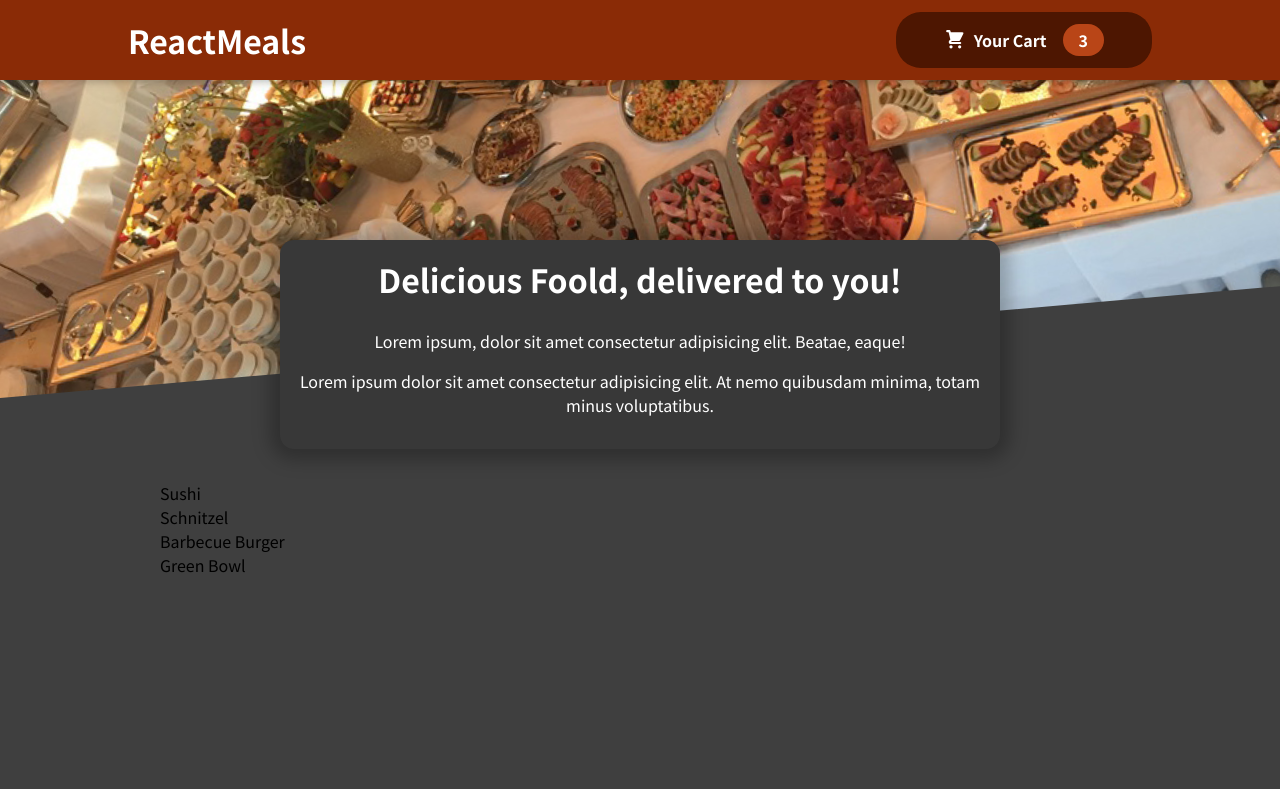
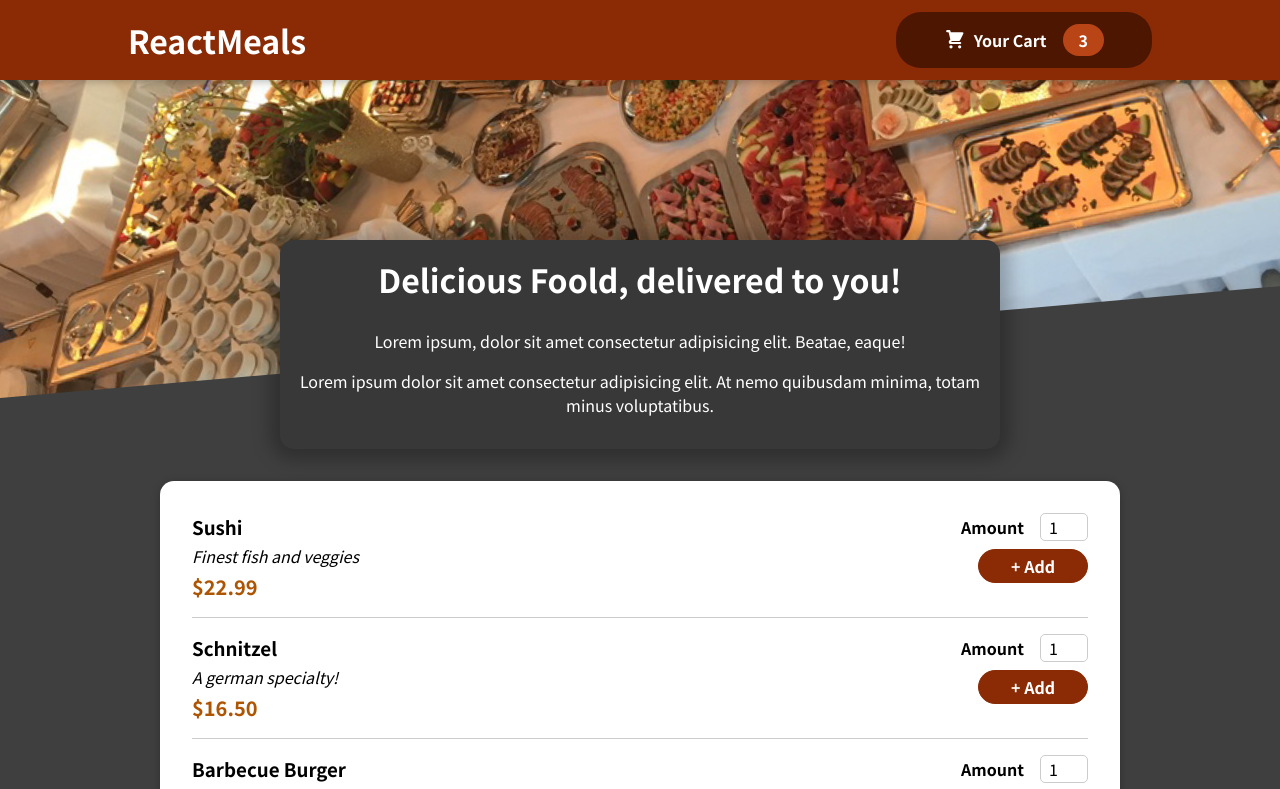
Before and after one commit to cqm655/React-order-food, a React (Create React App) app: page / in a window 1280 px wide. Shown: the top 789 px of the page. Built offline with nearby package versions, Linux system fonts and the light colour scheme.

Commit message:
added card, input, cart modules

```diff
--- a/src/components/Meals/AvailableMeals.js
+++ b/src/components/Meals/AvailableMeals.js
@@ -1,4 +1,6 @@
-import classes from './AvailableMeals.module.css';
+import Card from "../UI/Card";
+import classes from "./AvailableMeals.module.css";
+import MealItem from "./MeallItem/MealItem";
 
 const DUMMY_MEALS = [
   {
@@ -28,10 +30,20 @@
 ];
 
 const AvailableMeals = () => {
-  const mealsList = DUMMY_MEALS.map((meal) => <li>{meal.name}</li>);
+  const mealsList = DUMMY_MEALS.map((meal) => (
+    <MealItem
+      id={meal.id}
+      key={meal.id}
+      name={meal.name}
+      description={meal.description}
+      price={meal.price}
+    />
+  ));
   return (
     <section className={classes.meals}>
-      <ul>{mealsList}</ul>
+      <Card>
+        <ul>{mealsList}</ul>
+      </Card>
     </section>
   );
 };
--- /dev/null
+++ b/src/components/Meals/MeallItem/MealItem.js
@@ -0,0 +1,20 @@
+import classes from "./MealItem.module.css";
+import MealItemForm from "./MealItemForm";
+
+const MealItem = (props) => {
+  const price = `$${props.price.toFixed(2)}`;
+  return (
+    <li className={classes.meal}>
+      <div>
+        <h3>{props.name}</h3>
+        <div className={classes.description}>{props.description}</div>
+        <div className={classes.price}>{price}</div>
+      </div>
+      <div>
+        <MealItemForm id={props.id} />
+      </div>
+    </li>
+  );
+};
+
+export default MealItem;
--- /dev/null
+++ b/src/components/Meals/MeallItem/MealItem.module.css
@@ -0,0 +1,22 @@
+.meal {
+  display: flex;
+  justify-content: space-between;
+  margin: 1rem;
+  padding-bottom: 1rem;
+  border-bottom: 1px solid #ccc;
+}
+
+.meal h3 {
+  margin: 0 0 0.25rem 0;
+}
+
+.description {
+  font-style: italic;
+}
+
+.price {
+  margin-top: 0.25rem;
+  font-weight: bold;
+  color: #ad5502;
+  font-size: 1.25rem;
+}
--- /dev/null
+++ b/src/components/Meals/MeallItem/MealItemForm.js
@@ -0,0 +1,20 @@
+import Input from '../../UI/Input';
+import classes from './MealItemForm.module.css';
+
+const MealItemForm = props => {
+    return (
+        <form action="" className={classes.form}>
+            <Input label="Amount" input={{
+                id: 'amount_' + props.id,
+                type: 'number',
+                min: '1',
+                max: '5',
+                step: '1',
+                defaultValue: '1'
+            }}/>
+            <button className={classes.button}>+ Add</button>
+        </form>
+    )
+}
+
+export default MealItemForm;
--- /dev/null
+++ b/src/components/Meals/MeallItem/MealItemForm.module.css
@@ -0,0 +1,20 @@
+.form {
+  text-align: right;
+}
+
+.form button {
+  font: inherit;
+  cursor: pointer;
+  background-color: #8a2b06;
+  border: 1px solid #8a2b06;
+  color: white;
+  padding: 0.25rem 2rem;
+  border-radius: 20px;
+  font-weight: bold;
+}
+
+.form button:hover,
+.form button:active {
+  background-color: #641e03;
+  border-color: #641e03;
+}
--- /dev/null
+++ b/src/components/UI/Card.js
@@ -0,0 +1,9 @@
+import classes from './Card.module.css';
+
+const Card = props => {
+    return (
+        <div className={classes.card}>{props.children}</div>
+    );
+};
+
+export default Card;
--- /dev/null
+++ b/src/components/UI/Card.module.css
@@ -0,0 +1,6 @@
+.card {
+    padding: 1rem;
+    box-shadow: 0 2px 8px rgba(0, 0, 0, 0.25);
+    border-radius: 14px;
+    background-color: white;
+  }
--- /dev/null
+++ b/src/components/UI/Input.js
@@ -0,0 +1,14 @@
+import classes from './Input.module.css';
+
+const Input = props => {
+    return (
+        <div className={classes.input}>
+            <label htmlFor={props.input.id}>{props.label}</label>
+             <input {...props.input} />  {/* /* ensure that we receive all data to input element from input.js element*/ }
+
+        </div>
+    );
+
+}
+
+export default Input;
--- /dev/null
+++ b/src/components/UI/Input.module.css
@@ -0,0 +1,18 @@
+.input {
+  display: flex;
+  align-items: center;
+  margin-bottom: 0.5rem;
+}
+
+.input label {
+  font-weight: bold;
+  margin-right: 1rem;
+}
+
+.input input {
+  width: 3rem;
+  border-radius: 5px;
+  border: 1px solid #ccc;
+  font: inherit;
+  padding-left: 0.5rem;
+}
```
Also changed, not shown: jsconfig.json (added, +8 -0 lines), src/components/Cart/Cart.js (added, +31 -0 lines), src/components/Cart/Cart.module.css (added, +46 -0 lines).
